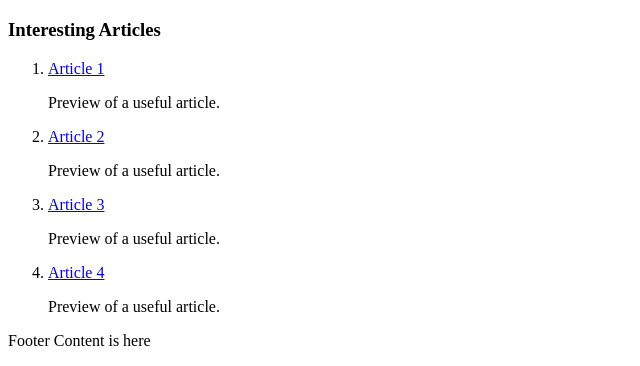
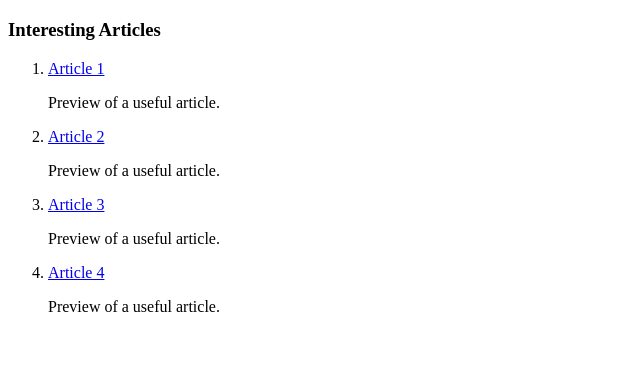
Before and after one commit to Isaiahpacheco04/webdev_lab4, a plain HTML site: page index.html in a window 1280 px wide. Shown: the part 1158-1524 px from the top of the page, without its empty margins (0-640 px from the left). After the commit the page ends 1490 px from the top, so only its background shows below. Drawn offline with Linux system fonts and the light colour scheme; files whose address does not match are found by name.

Commit message:
Update index.html

```diff
--- a/index.html
+++ b/index.html
@@ -69,10 +69,6 @@
         </ol>
       </aside>
     </main>
-
-    <footer id="footer">
-      <p>Footer Content is here</p>
-    </footer>
   </div>
 </body>
 </html>
```
